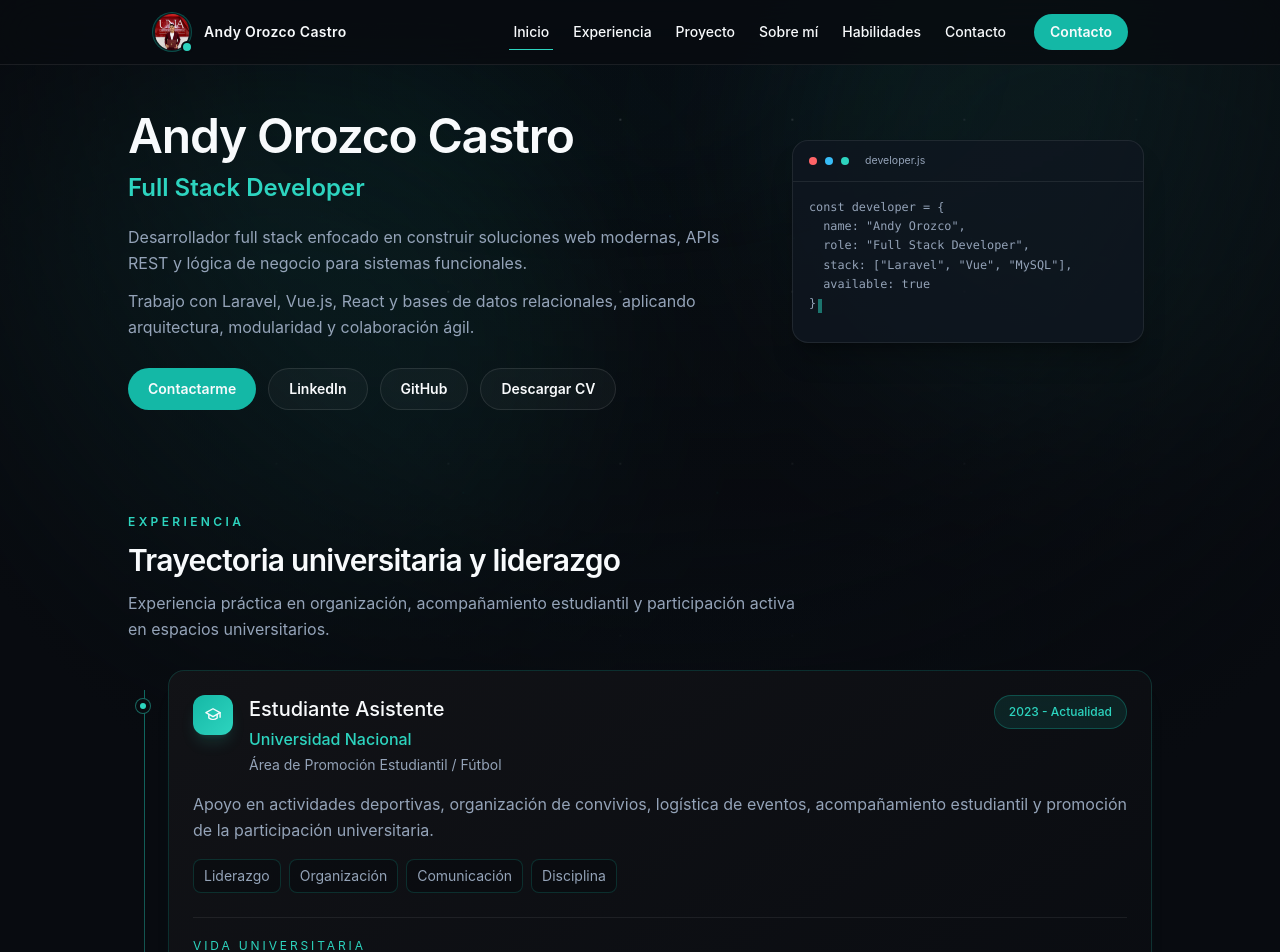
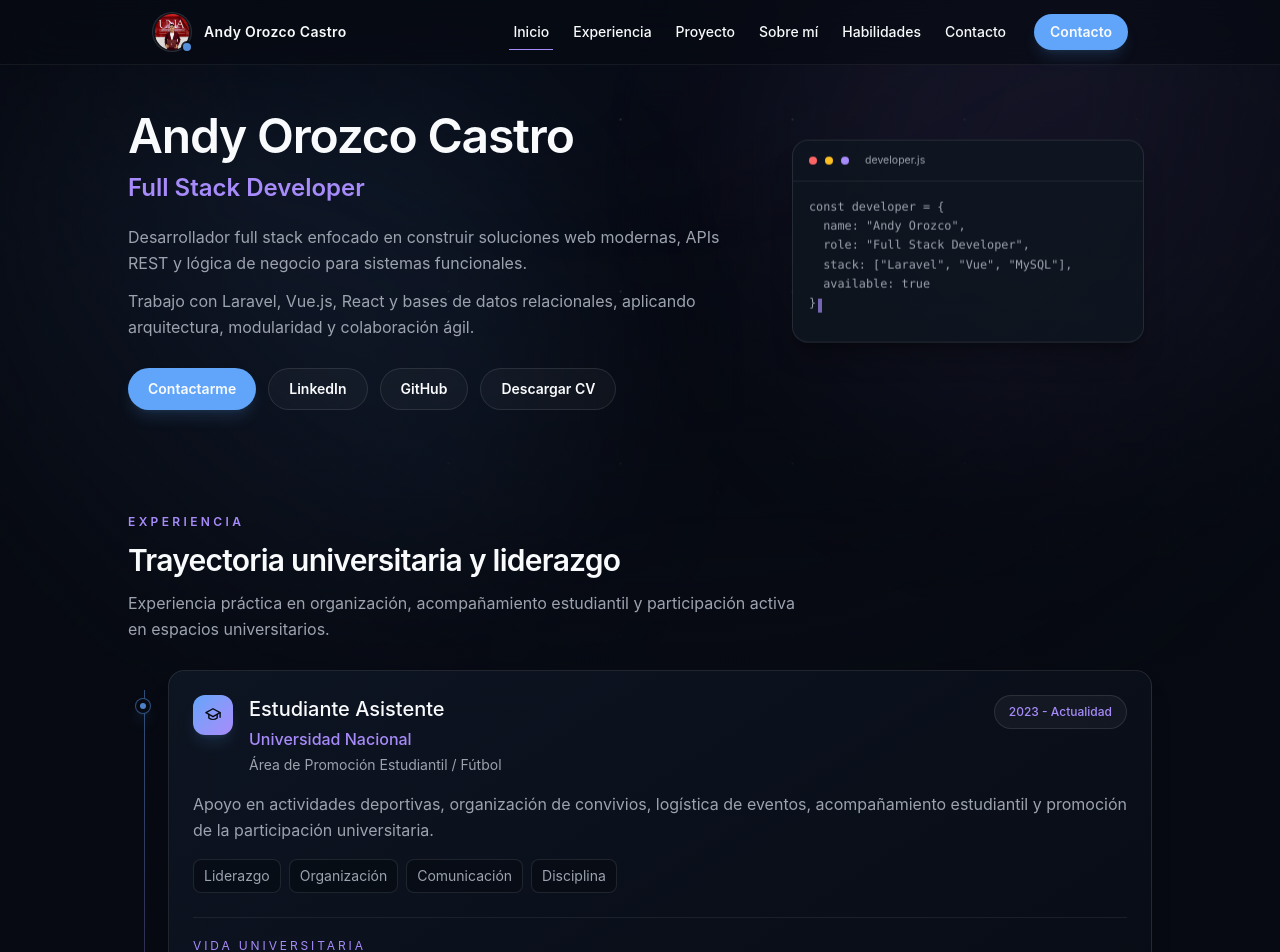
Before and after one commit to andyorozcoo/portfolio-andy-orozco, a Vue app: page / in a window 1280 px wide. Shown: the top 952 px of the page. Built offline with nearby package versions, Linux system fonts and the light colour scheme.

Commit message:
refine portfolio visual identity and interactions

```diff
--- a/src/components/layout/Navbar.vue
+++ b/src/components/layout/Navbar.vue
@@ -13,6 +13,7 @@ const navLinks = [
 const isMenuOpen = ref(false)
 const activeSection = ref('inicio')
 const avatarUnavailable = ref(false)
+const isScrolled = ref(false)
 const profileImageSrc = `${import.meta.env.BASE_URL}images/profile/profile-main.png`
 let observer
 
@@ -45,6 +46,10 @@ const closeMenuOnDesktop = () => {
   }
 }
 
+const updateScrollState = () => {
+  isScrolled.value = window.scrollY > 12
+}
+
 watch(isMenuOpen, (isOpen) => {
   document.body.classList.toggle('menu-open', isOpen)
 })
@@ -52,6 +57,8 @@ watch(isMenuOpen, (isOpen) => {
 onMounted(() => {
   document.addEventListener('keydown', closeWithEscape)
   window.addEventListener('resize', closeMenuOnDesktop)
+  window.addEventListener('scroll', updateScrollState, { passive: true })
+  updateScrollState()
 
   observer = new IntersectionObserver(
     (entries) => {
@@ -81,13 +88,17 @@ onMounted(() => {
 onBeforeUnmount(() => {
   document.removeEventListener('keydown', closeWithEscape)
   window.removeEventListener('resize', closeMenuOnDesktop)
+  window.removeEventListener('scroll', updateScrollState)
   observer?.disconnect()
   document.body.classList.remove('menu-open')
 })
 </script>
 
 <template>
-  <header class="fixed inset-x-0 top-0 z-50 border-b border-white/8 bg-space/82 backdrop-blur-xl">
+  <header
+    class="fixed inset-x-0 top-0 z-50 border-b transition-all duration-300"
+    :class="isScrolled ? 'border-white/10 bg-space/78 shadow-lg shadow-black/20 backdrop-blur-2xl' : 'border-white/6 bg-space/62 backdrop-blur-xl'"
+  >
     <nav aria-label="Navegación principal" class="mx-auto flex h-16 w-full max-w-5xl items-center px-5 sm:px-6">
       <a
         href="#inicio"
@@ -95,7 +106,7 @@ onBeforeUnmount(() => {
         class="group flex shrink-0 items-center gap-3 focus-visible:rounded-lg focus-visible:outline-2 focus-visible:outline-offset-4 focus-visible:outline-brand-violet"
         @click.prevent="scrollToSection('#inicio')"
       >
-        <span class="relative grid size-10 place-items-center rounded-full border border-brand-violet/30 bg-brand-violet/10 p-0.5 transition-transform duration-300 group-hover:scale-105">
+        <span class="relative grid size-10 place-items-center rounded-full border border-white/10 bg-white/4 p-0.5 transition-transform duration-300 group-hover:scale-105 group-active:scale-[0.98]">
           <span class="overflow-hidden rounded-full">
             <img
               v-if="!avatarUnavailable"
@@ -110,7 +121,7 @@ onBeforeUnmount(() => {
               AO
             </span>
           </span>
-          <span class="absolute -bottom-0.5 -right-0.5 size-3 rounded-full border-2 border-space bg-brand-magenta"></span>
+          <span class="absolute -bottom-0.5 -right-0.5 size-3 rounded-full border-2 border-space bg-brand-violet motion-safe:animate-[subtle-pulse_2.8s_ease-in-out_infinite]"></span>
         </span>
         <span class="hidden text-sm font-semibold tracking-wide text-foreground sm:block">
           Andy Orozco Castro
@@ -136,7 +147,7 @@ onBeforeUnmount(() => {
 
       <a
         href="#contacto"
-        class="ml-6 hidden rounded-full bg-brand-violet px-4 py-2 text-sm font-semibold text-space transition-all duration-300 hover:-translate-y-0.5 hover:bg-brand-magenta focus-visible:outline-2 focus-visible:outline-offset-4 focus-visible:outline-brand-magenta lg:inline-flex"
+        class="ml-6 hidden rounded-full bg-brand-violet px-4 py-2 text-sm font-semibold text-space shadow-lg shadow-brand-violet/15 transition-all duration-300 hover:-translate-y-0.5 hover:bg-brand-magenta hover:shadow-brand-violet/25 active:scale-[0.98] focus-visible:outline-2 focus-visible:outline-offset-4 focus-visible:outline-brand-magenta lg:inline-flex"
         @click.prevent="scrollToSection('#contacto')"
       >
         Contacto
--- a/src/components/layout/SpaceBackground.vue
+++ b/src/components/layout/SpaceBackground.vue
@@ -1,9 +1,9 @@
 <template>
   <div aria-hidden="true" class="pointer-events-none fixed inset-0 -z-10 overflow-hidden bg-space">
     <div class="starfield stars-soft absolute inset-0"></div>
-    <div class="starfield stars-teal absolute inset-0"></div>
+    <div class="starfield stars-blue absolute inset-0"></div>
     <div class="nebula nebula-violet"></div>
-    <div class="nebula nebula-cyan"></div>
+    <div class="nebula nebula-lilac"></div>
     <div class="mist mist-top"></div>
     <div class="mist mist-bottom"></div>
     <div class="vignette absolute inset-0"></div>
@@ -17,30 +17,30 @@
 
 .stars-soft {
   background-image:
-    radial-gradient(circle, rgba(248, 250, 252, 0.52) 0.8px, transparent 1.15px),
-    radial-gradient(circle, rgba(20, 184, 166, 0.48) 1px, transparent 1.35px);
+    radial-gradient(circle, rgba(248, 250, 252, 0.48) 0.8px, transparent 1.15px),
+    radial-gradient(circle, rgba(96, 165, 250, 0.42) 1px, transparent 1.35px);
   background-position:
     18px 34px,
     82px 112px;
   background-size:
     172px 172px,
     254px 254px;
-  opacity: 0.34;
+  opacity: 0.32;
   mask-image: radial-gradient(ellipse at 50% 18%, black 6%, transparent 76%);
   animation: drift-stars 38s ease-in-out infinite alternate;
 }
 
-.stars-teal {
+.stars-blue {
   background-image:
-    radial-gradient(circle, rgba(45, 212, 191, 0.38) 0.9px, transparent 1.25px),
-    radial-gradient(circle, rgba(56, 189, 248, 0.28) 0.8px, transparent 1.2px);
+    radial-gradient(circle, rgba(167, 139, 250, 0.34) 0.9px, transparent 1.25px),
+    radial-gradient(circle, rgba(96, 165, 250, 0.24) 0.8px, transparent 1.2px);
   background-position:
     64px 92px,
     148px 42px;
   background-size:
     292px 292px,
     348px 348px;
-  opacity: 0.22;
+  opacity: 0.2;
   mask-image: radial-gradient(ellipse at 58% 22%, black, transparent 72%);
   animation: drift-warm-stars 45s ease-in-out infinite alternate;
 }
@@ -56,19 +56,19 @@
   top: 12%;
   width: min(45rem, 70vw);
   height: 35rem;
-  background: rgba(20, 184, 166, 0.12);
+  background: rgba(96, 165, 250, 0.12);
   transform: rotate(-18deg);
-  animation: float-violet 22s ease-in-out infinite alternate;
+  animation: aurora-shift 24s ease-in-out infinite alternate;
 }
 
-.nebula-cyan {
+.nebula-lilac {
   right: -12rem;
   top: -6rem;
   width: min(43rem, 68vw);
   height: 33rem;
-  background: rgba(45, 212, 191, 0.09);
+  background: rgba(167, 139, 250, 0.1);
   transform: rotate(14deg);
-  animation: float-coral 25s ease-in-out infinite alternate;
+  animation: aurora-shift 28s ease-in-out infinite alternate-reverse;
 }
 
 .mist {
@@ -84,7 +84,7 @@
   width: 52rem;
   max-width: 70vw;
   border-radius: 45% 55% 48% 52%;
-  background: linear-gradient(110deg, transparent, rgba(20, 184, 166, 0.08), rgba(56, 189, 248, 0.04), transparent);
+  background: linear-gradient(110deg, transparent, rgba(96, 165, 250, 0.08), rgba(167, 139, 250, 0.04), transparent);
 }
 
 .mist-bottom {
@@ -94,13 +94,13 @@
   width: 42rem;
   max-width: 70vw;
   border-radius: 55% 45% 57% 43%;
-  background: linear-gradient(110deg, transparent, rgba(45, 212, 191, 0.05), rgba(56, 189, 248, 0.04), transparent);
+  background: linear-gradient(110deg, transparent, rgba(96, 165, 250, 0.05), rgba(167, 139, 250, 0.05), transparent);
 }
 
 .vignette {
   background:
-    radial-gradient(circle at 52% 15%, transparent 0%, rgba(8, 11, 16, 0.16) 44%, #080b10 86%),
-    linear-gradient(to bottom, transparent, rgba(8, 11, 16, 0.5) 82%, #080b10 100%);
+    radial-gradient(circle at 52% 15%, transparent 0%, rgba(7, 10, 18, 0.16) 44%, #070a12 86%),
+    linear-gradient(to bottom, transparent, rgba(7, 10, 18, 0.52) 82%, #070a12 100%);
 }
 
 @keyframes drift-stars {
@@ -115,27 +115,13 @@
   }
 }
 
-@keyframes float-violet {
-  to {
-    opacity: 0.72;
-    transform: translate3d(22px, -12px, 0) rotate(-14deg) scale(1.08);
-  }
-}
-
-@keyframes float-coral {
-  to {
-    opacity: 0.72;
-    transform: translate3d(-22px, 12px, 0) rotate(10deg) scale(1.07);
-  }
-}
-
 @media (max-width: 640px) {
   .nebula {
     filter: blur(86px);
   }
 
   .nebula-violet,
-  .nebula-cyan {
+  .nebula-lilac {
     width: 24rem;
     height: 21rem;
   }
--- a/src/components/sections/ContactSection.vue
+++ b/src/components/sections/ContactSection.vue
@@ -24,7 +24,7 @@ const contactLinks = [
 <template>
   <section id="contacto" class="relative scroll-mt-20 px-5 py-10 sm:px-6 sm:py-12">
     <MotionReveal
-      class="mx-auto max-w-5xl rounded-3xl border border-white/10 bg-[#0f1720]/72 p-6 shadow-xl shadow-black/20 backdrop-blur-md sm:p-8"
+      class="mx-auto max-w-5xl rounded-3xl border border-white/10 bg-[#0f1720]/72 p-6 shadow-xl shadow-black/20 backdrop-blur-md transition-all duration-300 hover:border-brand-violet/25 hover:shadow-brand-violet/8 sm:p-8"
     >
       <div class="grid gap-6 md:grid-cols-[1fr_auto] md:items-center">
         <div>
@@ -42,7 +42,7 @@ const contactLinks = [
             :href="contact.href"
             target="_blank"
             rel="noopener noreferrer"
-            class="rounded-full border border-white/10 bg-white/3 px-4 py-2 text-sm font-semibold text-foreground transition-all duration-300 hover:-translate-y-0.5 hover:border-brand-magenta/40 hover:text-brand-magenta"
+            class="rounded-full border border-white/10 bg-white/3 px-4 py-2 text-sm font-semibold text-foreground transition-all duration-300 hover:-translate-y-0.5 hover:border-brand-violet/40 hover:bg-white/5 hover:text-brand-magenta active:scale-[0.98]"
           >
             {{ contact.label }}
           </a>
--- a/src/components/sections/ExperienceSection.vue
+++ b/src/components/sections/ExperienceSection.vue
@@ -20,7 +20,7 @@ import { experiences } from '../../data/experience'
 
       <div class="relative">
         <div
-          class="absolute bottom-5 left-4 top-5 hidden w-px bg-linear-to-b from-brand-violet/55 via-brand-magenta/35 to-transparent sm:block"
+          class="absolute bottom-5 left-4 top-5 hidden w-px bg-linear-to-b from-brand-violet/45 via-brand-magenta/25 to-transparent sm:block"
         ></div>
 
         <div class="sm:pl-10">
@@ -31,9 +31,9 @@ import { experiences } from '../../data/experience'
             :delay="index * 0.08"
           >
             <div
-              class="absolute -left-[2.05rem] top-7 z-10 hidden size-4 items-center justify-center rounded-full border border-brand-magenta/45 bg-space sm:flex"
+              class="absolute -left-[2.05rem] top-7 z-10 hidden size-4 items-center justify-center rounded-full border border-brand-violet/45 bg-space shadow-lg shadow-brand-violet/20 sm:flex"
             >
-              <span class="size-1.5 rounded-full bg-brand-magenta"></span>
+              <span class="size-1.5 rounded-full bg-brand-violet motion-safe:animate-[subtle-pulse_3s_ease-in-out_infinite]"></span>
             </div>
 
             <ExperienceCard :experience="experience" />
--- a/src/components/sections/HeroSection.vue
+++ b/src/components/sections/HeroSection.vue
@@ -25,7 +25,7 @@ import TypingTerminal from '../ui/TypingTerminal.vue'
         <div class="mt-7 flex flex-wrap gap-3">
           <a
             href="#contacto"
-            class="inline-flex items-center justify-center rounded-full bg-brand-violet px-5 py-2.5 text-sm font-semibold text-space transition-all duration-300 hover:-translate-y-0.5 hover:bg-brand-magenta focus-visible:outline-2 focus-visible:outline-offset-4 focus-visible:outline-brand-magenta"
+            class="inline-flex items-center justify-center rounded-full bg-brand-violet px-5 py-2.5 text-sm font-semibold text-space shadow-lg shadow-brand-violet/15 transition-all duration-300 hover:-translate-y-0.5 hover:bg-brand-magenta hover:shadow-brand-violet/25 active:scale-[0.98] focus-visible:outline-2 focus-visible:outline-offset-4 focus-visible:outline-brand-magenta"
           >
             Contactarme
           </a>
@@ -33,7 +33,7 @@ import TypingTerminal from '../ui/TypingTerminal.vue'
             href="https://www.linkedin.com/in/andy-orozco"
             target="_blank"
             rel="noopener noreferrer"
-            class="inline-flex items-center justify-center rounded-full border border-white/10 bg-white/3 px-5 py-2.5 text-sm font-semibold text-foreground transition-all duration-300 hover:-translate-y-0.5 hover:border-brand-magenta/40 hover:text-brand-magenta"
+            class="inline-flex items-center justify-center rounded-full border border-white/10 bg-white/3 px-5 py-2.5 text-sm font-semibold text-foreground transition-all duration-300 hover:-translate-y-0.5 hover:border-brand-magenta/40 hover:bg-white/5 hover:text-brand-magenta active:scale-[0.98]"
           >
             LinkedIn
           </a>
@@ -41,14 +41,14 @@ import TypingTerminal from '../ui/TypingTerminal.vue'
             href="https://github.com/andyorozcoo"
             target="_blank"
             rel="noopener noreferrer"
-            class="inline-flex items-center justify-center rounded-full border border-white/10 bg-white/3 px-5 py-2.5 text-sm font-semibold text-foreground transition-all duration-300 hover:-translate-y-0.5 hover:border-brand-magenta/40 hover:text-brand-magenta"
+            class="inline-flex items-center justify-center rounded-full border border-white/10 bg-white/3 px-5 py-2.5 text-sm font-semibold text-foreground transition-all duration-300 hover:-translate-y-0.5 hover:border-brand-magenta/40 hover:bg-white/5 hover:text-brand-magenta active:scale-[0.98]"
           >
             GitHub
           </a>
           <a
             href="/files/cv-andy-orozco.pdf"
             download
-            class="inline-flex items-center justify-center rounded-full border border-white/10 bg-white/3 px-5 py-2.5 text-sm font-semibold text-foreground transition-all duration-300 hover:-translate-y-0.5 hover:border-brand-magenta/40 hover:text-brand-magenta"
+            class="inline-flex items-center justify-center rounded-full border border-white/10 bg-white/3 px-5 py-2.5 text-sm font-semibold text-foreground transition-all duration-300 hover:-translate-y-0.5 hover:border-brand-magenta/40 hover:bg-white/5 hover:text-brand-magenta active:scale-[0.98]"
           >
             Descargar CV
           </a>
@@ -56,7 +56,9 @@ import TypingTerminal from '../ui/TypingTerminal.vue'
       </div>
 
       <div class="mx-auto flex w-full max-w-[22rem] flex-col motion-safe:animate-[hero-scale_650ms_140ms_ease-out_both] lg:ml-auto lg:-translate-y-5">
+        <div class="motion-safe:animate-[premium-float_5.5s_ease-in-out_infinite]">
         <TypingTerminal />
+        </div>
       </div>
     </div>
   </section>
--- a/src/components/sections/SkillsSection.vue
+++ b/src/components/sections/SkillsSection.vue
@@ -34,11 +34,11 @@ const activeCategory = computed(() => {
             role="tab"
             :aria-selected="activeCategoryId === category.id"
             :aria-controls="`skills-panel-${category.id}`"
-            class="rounded-full border px-3.5 py-2 text-xs font-semibold whitespace-nowrap transition-all duration-300 focus-visible:outline-2 focus-visible:outline-offset-2 focus-visible:outline-brand-violet sm:text-sm"
+            class="rounded-full border px-3.5 py-2 text-xs font-semibold whitespace-nowrap transition-all duration-300 hover:-translate-y-0.5 active:scale-[0.98] focus-visible:outline-2 focus-visible:outline-offset-2 focus-visible:outline-brand-violet sm:text-sm"
             :class="
               activeCategoryId === category.id
-                ? 'border-brand-violet bg-brand-violet text-space'
-                : 'border-white/10 bg-[#0f1720]/75 text-muted hover:border-brand-violet/35 hover:text-foreground'
+                ? 'border-brand-violet bg-brand-violet text-space shadow-lg shadow-brand-violet/15'
+                : 'border-white/10 bg-[#0f1720]/75 text-muted hover:border-brand-violet/35 hover:bg-white/4 hover:text-foreground'
             "
             @click="activeCategoryId = category.id"
           >
--- a/src/components/ui/ExperienceCard.vue
+++ b/src/components/ui/ExperienceCard.vue
@@ -11,12 +11,12 @@ defineProps({
 
 <template>
   <article
-    class="group rounded-2xl border border-brand-violet/20 bg-linear-to-br from-[#18181b]/65 to-space/65 p-4 shadow-xl shadow-brand-violet/4 backdrop-blur-xl transition-all duration-300 hover:-translate-y-0.5 hover:border-brand-magenta/35 hover:shadow-brand-magenta/7 sm:p-6"
+    class="group rounded-2xl border border-white/10 bg-linear-to-br from-[#101827]/78 to-space/72 p-4 shadow-xl shadow-black/20 backdrop-blur-xl transition-all duration-300 hover:-translate-y-1 hover:border-brand-violet/30 hover:shadow-brand-violet/10 sm:p-6"
   >
     <div class="flex flex-col gap-4 sm:flex-row sm:items-start sm:justify-between">
       <div class="flex min-w-0 items-start gap-4">
         <div
-          class="grid size-10 shrink-0 place-items-center rounded-xl bg-linear-to-br from-brand-violet to-brand-magenta text-foreground shadow-lg shadow-brand-magenta/15 transition-transform duration-300 group-hover:scale-105"
+          class="grid size-10 shrink-0 place-items-center rounded-xl bg-linear-to-br from-brand-violet to-brand-magenta text-space shadow-lg shadow-brand-violet/15 transition-transform duration-300 group-hover:scale-105"
         >
           <svg
             v-if="experience.type === 'education'"
@@ -62,7 +62,7 @@ defineProps({
       </div>
 
       <span
-        class="inline-flex shrink-0 self-start rounded-full border border-brand-violet/30 bg-brand-violet/12 px-3.5 py-2 text-xs font-medium text-brand-magenta"
+        class="inline-flex shrink-0 self-start rounded-full border border-white/10 bg-white/4 px-3.5 py-2 text-xs font-medium text-brand-magenta"
       >
         {{ experience.period }}
       </span>
@@ -74,7 +74,7 @@ defineProps({
       <span
         v-for="technology in experience.technologies"
         :key="technology"
-        class="rounded-lg border border-brand-violet/20 bg-space/55 px-2.5 py-1.5 text-xs text-muted transition-all duration-300 hover:border-brand-magenta/40 hover:text-brand-magenta sm:text-sm"
+        class="rounded-lg border border-white/10 bg-space/55 px-2.5 py-1.5 text-xs text-muted transition-all duration-300 hover:-translate-y-0.5 hover:border-brand-violet/35 hover:text-brand-magenta sm:text-sm"
       >
         {{ technology }}
       </span>
--- a/src/components/ui/SkillCard.vue
+++ b/src/components/ui/SkillCard.vue
@@ -8,9 +8,9 @@ defineProps({
 </script>
 
 <template>
-  <article class="group flex min-h-24 flex-col items-center justify-center p-2 text-center transition-transform duration-300 hover:-translate-y-0.5">
+  <article class="group flex min-h-24 flex-col items-center justify-center rounded-2xl p-2 text-center transition-all duration-300 hover:-translate-y-1 hover:bg-white/[0.025]">
     <div
-      class="mb-2 grid size-12 place-items-center rounded-full border border-white/10 bg-[#0f1720]/85 shadow-md shadow-black/15 backdrop-blur-sm transition-all duration-300 group-hover:border-brand-magenta/35 sm:size-14"
+      class="mb-2 grid size-12 place-items-center rounded-full border border-white/10 bg-[#0f1720]/85 shadow-md shadow-black/15 backdrop-blur-sm transition-all duration-300 group-hover:scale-105 group-hover:border-brand-violet/35 group-hover:shadow-brand-violet/10 sm:size-14"
     >
       <svg
         v-if="skill.icon"
--- a/src/components/ui/TypingTerminal.vue
+++ b/src/components/ui/TypingTerminal.vue
@@ -52,7 +52,7 @@ onBeforeUnmount(() => {
 </script>
 
 <template>
-  <div class="overflow-hidden rounded-2xl border border-white/8 bg-[#0f1720]/82 shadow-xl shadow-black/25 backdrop-blur-md">
+  <div class="overflow-hidden rounded-2xl border border-white/10 bg-[#0f1720]/82 shadow-xl shadow-black/25 backdrop-blur-md transition-all duration-300 hover:-translate-y-0.5 hover:border-brand-violet/30 hover:shadow-brand-violet/10">
     <div class="flex items-center gap-2 border-b border-white/8 px-4 py-3">
       <span class="size-2 rounded-full bg-red-400"></span>
       <span class="size-2 rounded-full bg-brand-amber"></span>
--- a/src/style.css
+++ b/src/style.css
@@ -1,12 +1,12 @@
 @import "tailwindcss";
 
 @theme {
-  --color-space: #080b10;
-  --color-brand-violet: #14b8a6;
-  --color-brand-magenta: #2dd4bf;
-  --color-brand-amber: #38bdf8;
+  --color-space: #070a12;
+  --color-brand-violet: #60a5fa;
+  --color-brand-magenta: #a78bfa;
+  --color-brand-amber: #fbbf24;
   --color-foreground: #f8fafc;
-  --color-muted: #94a3b8;
+  --color-muted: #9ca3af;
   --font-sans: "Inter", "Segoe UI", Arial, sans-serif;
 }
 
@@ -35,7 +35,9 @@ body {
   min-height: 100vh;
   margin: 0;
   overflow-x: hidden;
-  background: var(--color-space);
+  background:
+    radial-gradient(circle at 50% -10%, rgba(96, 165, 250, 0.1), transparent 32rem),
+    var(--color-space);
 }
 
 body.menu-open {
@@ -55,6 +57,12 @@ a {
 button,
 a {
   -webkit-tap-highlight-color: transparent;
+}
+
+button,
+a,
+article {
+  transition-timing-function: cubic-bezier(0.22, 1, 0.36, 1);
 }
 
 #app {
@@ -96,3 +104,37 @@ a {
   }
 
 }
+
+@keyframes premium-float {
+  0%,
+  100% {
+    transform: translate3d(0, 0, 0);
+  }
+
+  50% {
+    transform: translate3d(0, -3px, 0);
+  }
+}
+
+@keyframes subtle-pulse {
+  0%,
+  100% {
+    opacity: 0.78;
+    box-shadow: 0 0 0 0 color-mix(in srgb, var(--color-brand-violet) 26%, transparent);
+  }
+
+  50% {
+    opacity: 1;
+    box-shadow: 0 0 0 6px transparent;
+  }
+}
+
+@keyframes aurora-shift {
+  0% {
+    transform: translate3d(-1.5%, -1%, 0) scale(1);
+  }
+
+  100% {
+    transform: translate3d(1.5%, 1%, 0) scale(1.04);
+  }
+}
```
Also changed, not shown: src/components/ui/ImageCarousel.vue (+5 -5 lines), src/views/HomeView.vue (+8 -8 lines).
